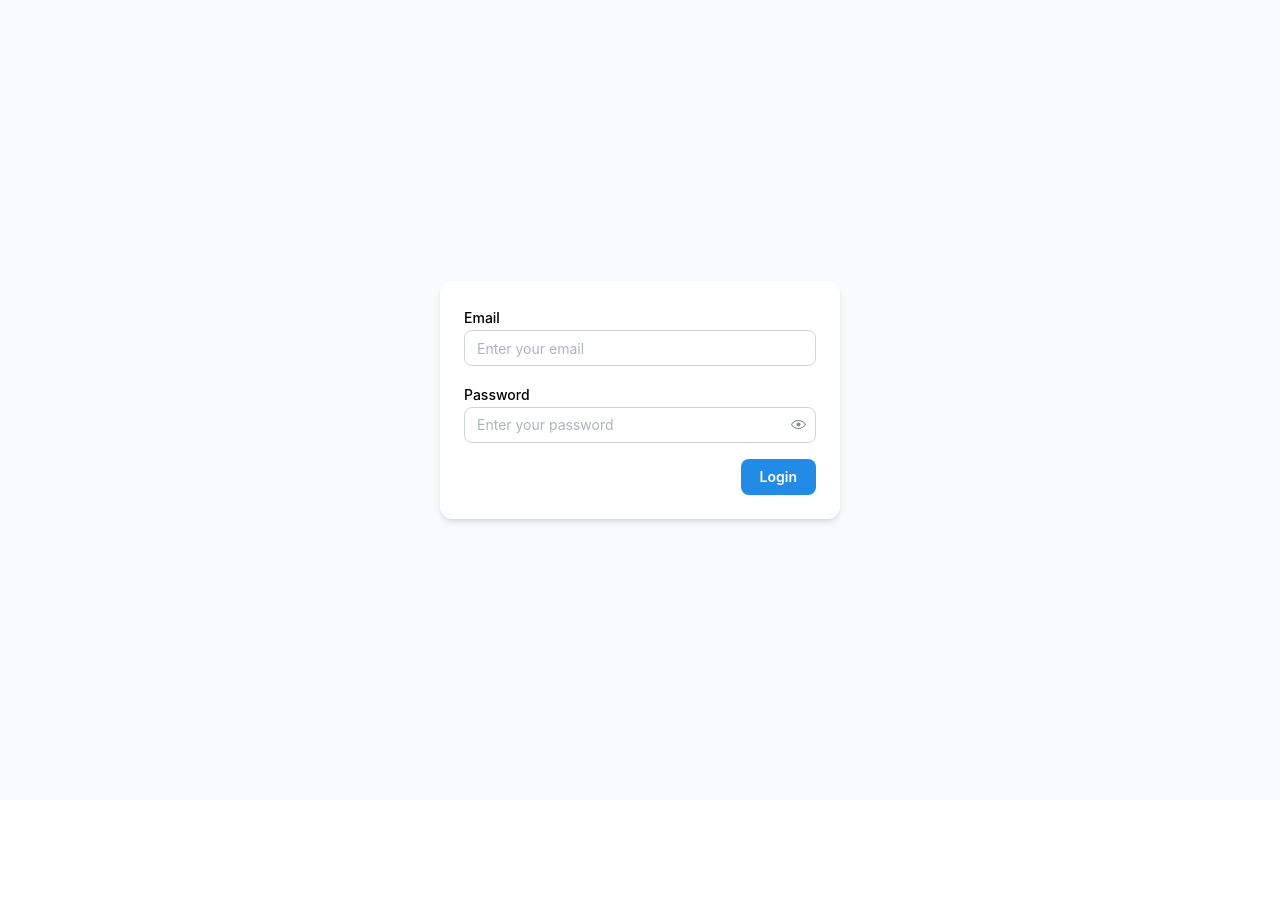
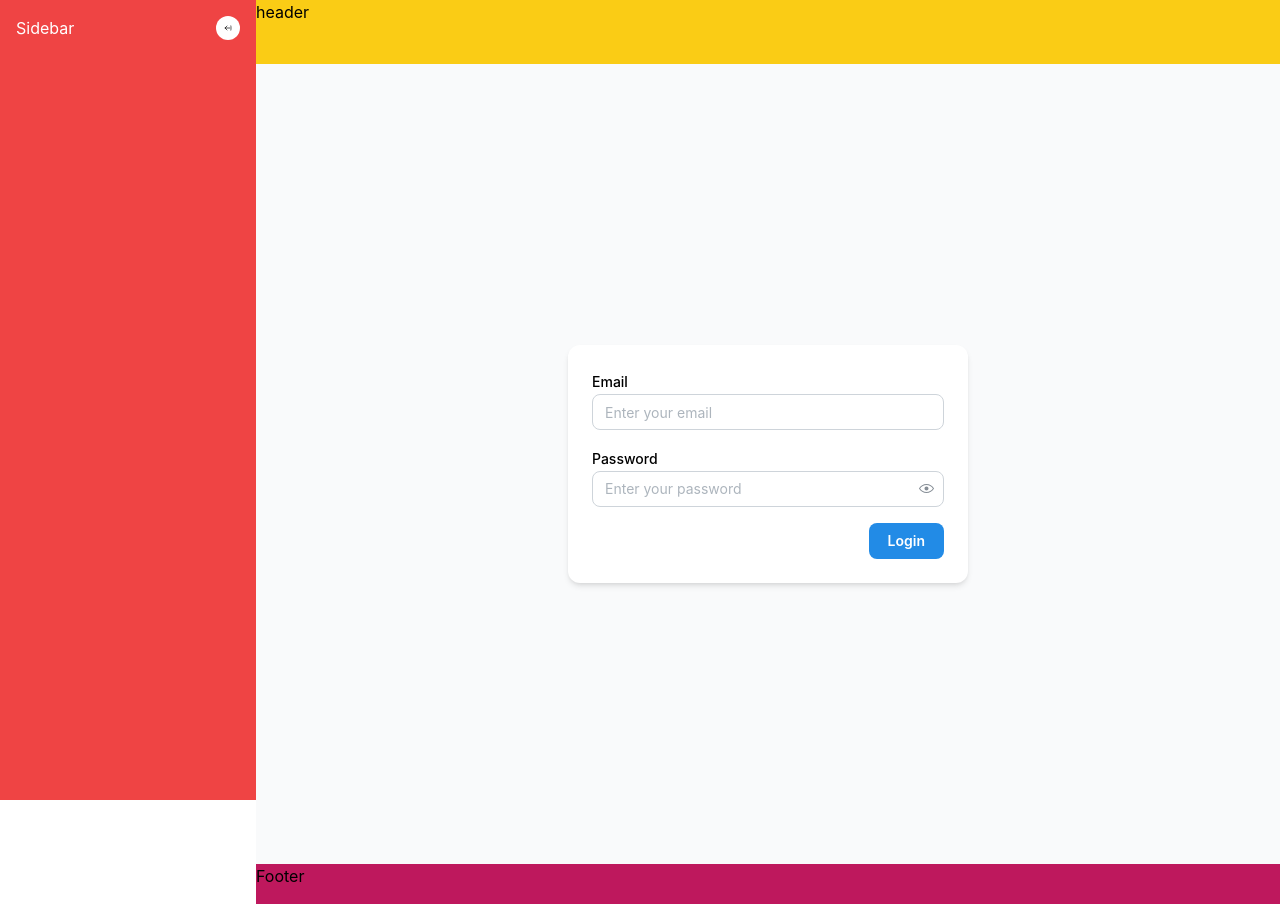
Before and after one commit to mohandasss/End-to-End, a React (Vite) app in the folder Frontend/client/: page /login in a window 1280 px wide. Before the commit the page ends 800 px from the top, so only its background shows below. Built offline with nearby package versions, Linux system fonts and the light colour scheme.

Commit message:
DAY 3-4 Protexced routes and Dashboard layou and css

```diff
--- a/Frontend/client/src/App.tsx
+++ b/Frontend/client/src/App.tsx
@@ -1,20 +1,33 @@
-import React from "react";
-import { Button, Title } from "@mantine/core";
-import { BrowserRouter , Routes , Route } from "react-router-dom";
+import { BrowserRouter, Routes, Route } from "react-router-dom";
 import LoginPage from "./pages/LoginPage";
 import SuccessPage from "./pages/SuccessPage";
+import AuthenticatedPage from "./pages/AuthenticatedPage";
+import PublicRoutes from "./Guards/PublicRoutes";
+import PrivateRoutes from "./Guards/PrivateRoutes";
+import Dashboard from "./pages/Dashboard";
+import AppLayout from "./layout/AppLayout";
+
 const App = () => {
-
   return (
     <div>
       <BrowserRouter>
-      <Routes>
-        <Route path="/login" element={<LoginPage/>}  />
-        <Route path="/sucessfull" element={<SuccessPage/>}  />
+        <Routes>
+          {/* Layout wraps ALL pages */}
+          <Route element={<AppLayout />}>
+            {/* Public Routes */}
+            <Route element={<PublicRoutes />}>
+              <Route path="/login" element={<LoginPage />} />
+            </Route>
+
+            {/* Private Routes */}
+            <Route element={<PrivateRoutes />}>
+              <Route path="/successful" element={<SuccessPage />} />
+              <Route path="/authenticated" element={<AuthenticatedPage />} />
+              <Route path="/dashboard" element={<Dashboard />} />
+            </Route>
+          </Route>
         </Routes>
-
       </BrowserRouter>
-
     </div>
   );
 };
--- a/Frontend/client/src/Guards/PrivateRoutes.tsx
+++ b/Frontend/client/src/Guards/PrivateRoutes.tsx
@@ -0,0 +1,11 @@
+import { Outlet, Navigate } from "react-router-dom";
+import { useAuthContext } from "../store/store";
+
+const PrivateRoutes = () => {
+  const { username, password } = useAuthContext();
+  const auth = Boolean(username && password);
+    console.log("check=>>>>>>>>>"  , auth)
+  return auth ? <Outlet /> : <Navigate to="/login" />;
+};
+
+export default PrivateRoutes;
--- a/Frontend/client/src/Guards/PublicRoutes.tsx
+++ b/Frontend/client/src/Guards/PublicRoutes.tsx
@@ -0,0 +1,16 @@
+import { useState } from "react";
+import { Outlet, Navigate } from "react-router-dom";
+import { useAuthContext } from "../store/store";
+
+const PublicRoutes = () => {
+  const [auth, setauth] = useState(false);
+  const { username, password } = useAuthContext();
+
+  if (username && password) {
+    setauth(true);
+  }
+
+  return auth ? <Navigate to="/sucessfull" replace />  : <Outlet />   ;
+};
+
+export default PublicRoutes;
--- /dev/null
+++ b/Frontend/client/src/layout/AppLayout.tsx
@@ -0,0 +1,35 @@
+import { ArrowLeftFromLine } from "lucide-react";
+import { useState } from "react";
+import Header from "./Header";
+import Footer from "./Footer";
+import { Outlet } from "react-router-dom";
+const AppLayout = () => {
+  const [open, setopen] = useState(true);
+  console.log("=====>?>> ", open);
+  return (
+    <div className=" max-h-full mx-auto flex  ">
+      <div
+        className={`bg-red-500 transition-all duration-300 h-screen flex p-4 justify-between text-white ${open ? "w-64" : "w-16"}  `}
+      >
+        <h1 className={`${!open ? "hidden" : ""}`}>Sidebar</h1>
+        <ArrowLeftFromLine
+          className={`cursor-pointer bg-white text-black p-2 rounded-full ${
+            !open ? "rotate-180" : ""
+          }`}
+          onClick={() => setopen(!open)}
+        />
+      </div>
+      <div className="flex-1  bg-blue-800">
+        <div className="flex flex-col h-full">
+          <Header />
+          <div className="flex-1 overflow-y-auto">
+            <Outlet />
+          </div>
+          <Footer />
+        </div>
+      </div>
+    </div>
+  );
+};
+
+export default AppLayout;
--- /dev/null
+++ b/Frontend/client/src/layout/Footer.tsx
@@ -0,0 +1,9 @@
+import React from 'react'
+
+const Footer = () => {
+  return (
+    <div className='h-10  w-full bg-pink-700'>Footer</div>
+  )
+}
+
+export default Footer
--- /dev/null
+++ b/Frontend/client/src/layout/Header.tsx
@@ -0,0 +1,11 @@
+import React from 'react'
+
+const Header = () => {
+  return (
+    <div className= ' h-16  bg-yellow-400 w-full'>
+        header
+    </div>
+  )
+}
+
+export default Header
--- /dev/null
+++ b/Frontend/client/src/pages/AuthenticatedPage.tsx
@@ -0,0 +1,9 @@
+import React from 'react'
+
+const AuthenticatedPage = () => {
+  return (
+    <div>You are all in </div>
+  )
+}
+
+export default AuthenticatedPage
--- /dev/null
+++ b/Frontend/client/src/pages/Dashboard.tsx
@@ -0,0 +1,9 @@
+import React from 'react'
+
+const Dashboard = () => {
+  return (
+    <div>Dashboard</div>
+  )
+}
+
+export default Dashboard
--- a/Frontend/client/src/pages/LoginPage.tsx
+++ b/Frontend/client/src/pages/LoginPage.tsx
@@ -24,8 +24,9 @@ const LoginPage = () => {
     }
     if (email != user.email || password != user.password) {
       console.log("Login UNsucessfull");
-      navigate("/sucessfull");
+      // navigate("/sucessfull");
     }
+
 
     if (email === user.email && password === user.password) {
       console.log("Login sucessfull");
```
